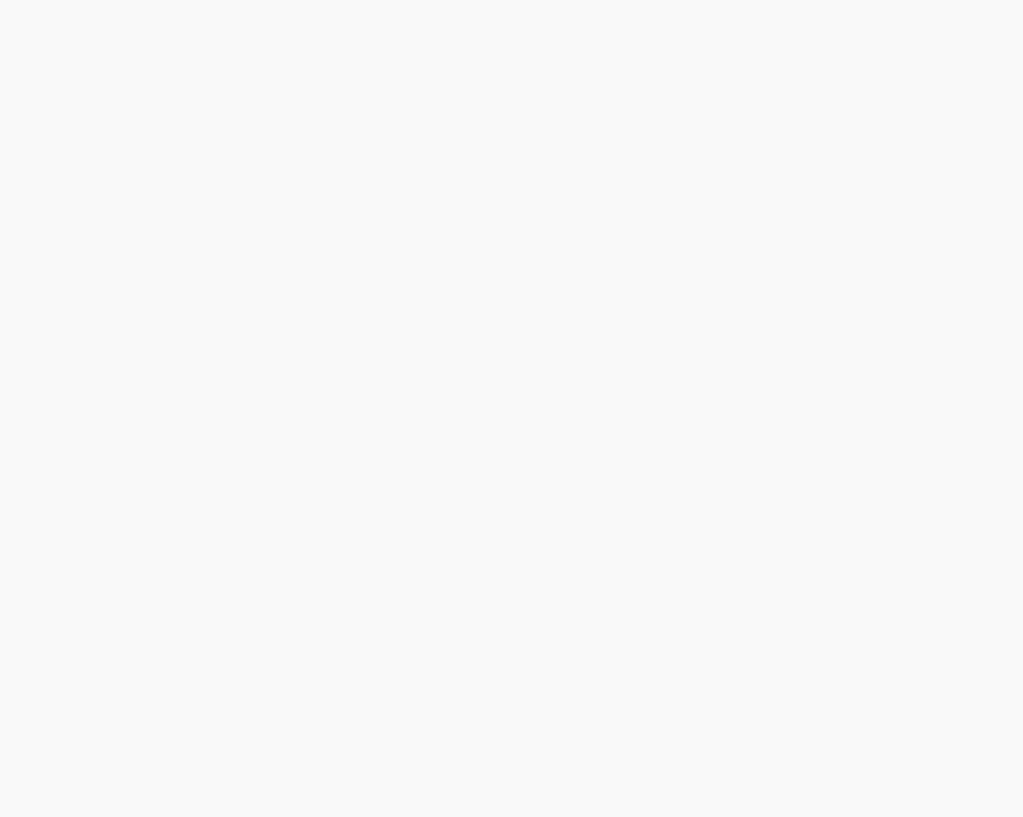
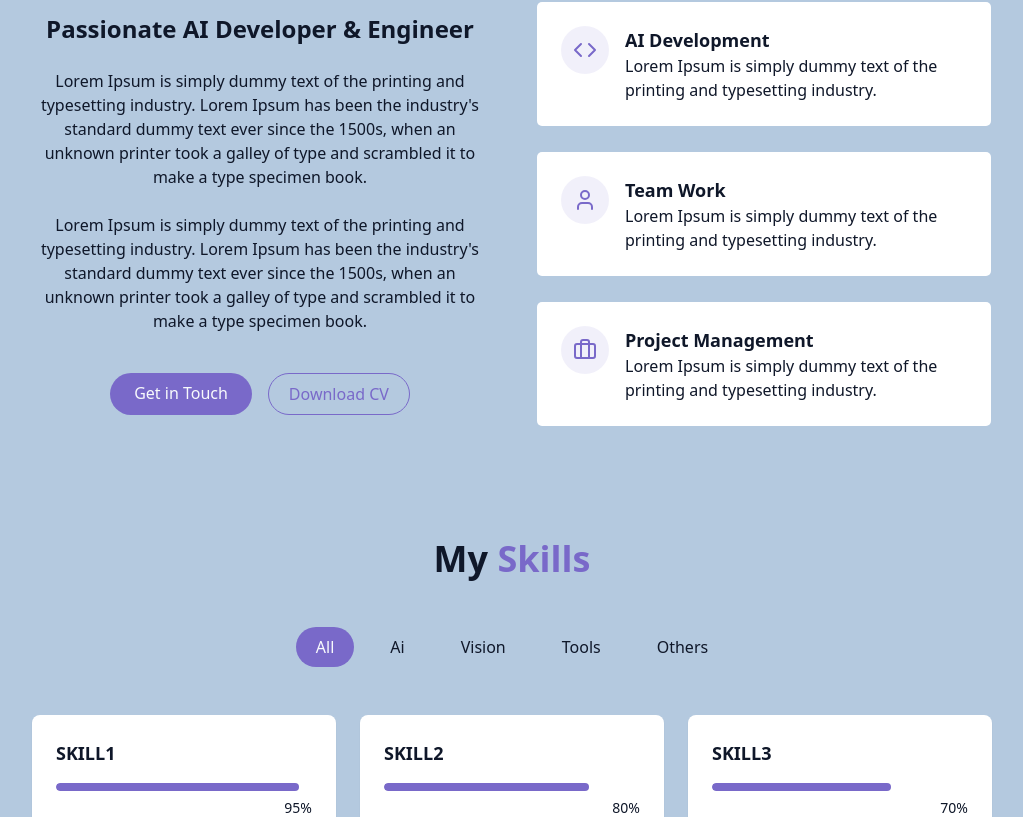
Before and after one commit to WilliamStucchi/WilliamStucchi.github.io, a React (Vite) app: page / in a window 1280 px wide. Shown: the part 983-1800 px from the top of the page, without its empty margins (128-1151 px from the left). Before the commit the page ends 800 px from the top, so only its background shows below. Built offline with nearby package versions, Linux system fonts and the light colour scheme.

Commit message:
Added About section and Skills section

```diff
--- /dev/null
+++ b/src/components/AboutSection.jsx
@@ -0,0 +1,88 @@
+import { cn } from "@/lib/utils"
+import { Briefcase, Code, User } from "lucide-react";
+
+export const AboutSection = () => {
+    return (
+    <section id="about" className="py-24 px-4 relative">
+        <div className="container mx-auto max-w-5xl">
+            <h2 className="text-3xl md:text-4xl font-bold mb-12 text-center">
+                About <span className="text-primary"> Me</span>
+            </h2>
+
+            <div className="grid grid-cols-1 md:grid-cols-2 gap-12 items-center">
+                <div className="space-y-6">
+                    <h3 className="text-2xl font-semibold">Passionate AI Developer & Engineer</h3>
+
+                    <p className="text-muted-foreground">
+                        Lorem Ipsum is simply dummy text of the printing and typesetting industry.
+                    Lorem Ipsum has been the industry's standard dummy text ever since the 1500s,
+                    when an unknown printer took a galley of type and scrambled it to make a type specimen book.
+                    </p>
+
+                    <p className="text-muted-foreground">
+                        Lorem Ipsum is simply dummy text of the printing and typesetting industry.
+                    Lorem Ipsum has been the industry's standard dummy text ever since the 1500s,
+                    when an unknown printer took a galley of type and scrambled it to make a type specimen book.
+                    </p>
+
+                    <div className="flex flex-col sm:flex-row gap-4 pt-4 justify-center">
+                        <a href="#contact" className="cosmic-button">
+                            Get in Touch
+                        </a>
+
+                        <a
+                        href="#contact"
+                        className={cn("px-5 py-2 rounded-full border border-primary",
+                             "text-primary hover:bg-primary/10 transition-colors duration-300")}
+                        >
+                            Download CV
+                        </a>
+                    </div>
+                </div>
+
+                <div className="grid grid-cols-1 gap-6">
+                    <div className="gradient-border p-6 card-hover">
+                        <div className="flex items-start gap-4">
+                            <div className="p-3 rounded-full bg-primary/10">
+                                <Code className="h-6 w-6 text-primary" />
+                            </div>
+                            <div className="text-left">
+                                <h4 className="font-semibold text-lg"> AI Development</h4>
+                                <p className="text-muted-foeground">
+                                    Lorem Ipsum is simply dummy text of the printing and typesetting industry.
+                                </p>
+                            </div>
+                        </div>
+                    </div>
+                    <div className="gradient-border p-6 card-hover">
+                        <div className="flex items-start gap-4">
+                            <div className="p-3 rounded-full bg-primary/10">
+                                <User className="h-6 w-6 text-primary" />
+                            </div>
+                            <div className="text-left">
+                                <h4 className="font-semibold text-lg"> Team Work</h4>
+                                <p className="text-muted-foeground">
+                                    Lorem Ipsum is simply dummy text of the printing and typesetting industry.
+                                </p>
+                            </div>
+                        </div>
+                    </div>
+                    <div className="gradient-border p-6 card-hover">
+                        <div className="flex items-start gap-4">
+                            <div className="p-3 rounded-full bg-primary/10">
+                                <Briefcase className="h-6 w-6 text-primary" />
+                            </div>
+                            <div className="text-left">
+                                <h4 className="font-semibold text-lg"> Project Management</h4>
+                                <p className="text-muted-foeground">
+                                    Lorem Ipsum is simply dummy text of the printing and typesetting industry.
+                                </p>
+                            </div>
+                        </div>
+                    </div>
+                </div>
+            </div>
+        </div>
+    </section>
+    );
+}
--- /dev/null
+++ b/src/components/SkillsSection.jsx
@@ -0,0 +1,81 @@
+import { cn } from "@/lib/utils";
+import { useState } from "react";
+
+/* List of skills I have */
+const skills = [
+    // AI
+    {name: "SKILL1", level: 95, category: "ai"},
+    {name: "SKILL2", level: 80, category: "ai"},
+
+    // Vision
+    {name: "SKILL3", level: 70, category: "vision"},
+
+    // Tools
+    {name: "SKILL4", level: 90, category: "tools"},
+    {name: "SKILL5", level: 70, category: "tools"},
+
+    // Others
+
+    {name: "SKILL6", level: 90, category: "others"},
+    {name: "SKILL7", level: 70, category: "others"}
+];
+
+const categories = ["all", "ai", "vision", "tools", "others"];
+
+export const SkillsSection = () => {
+    const [activeCategory, setActiveCategory] = useState("all");
+    const filteredSkills = skills.filter(
+        (skill) => activeCategory === "all" || skill.category === activeCategory
+    );
+
+    return (
+        <section id="skills" className="py-4 px-4 relative bg-secondary/30">
+            <div className="container mx-auto max-w-5xl">
+                <h2 className="text-3xl md:text-4xl font-bold mb-12 text-center">
+                    My <span className="text-primary"> Skills</span>
+                </h2>
+
+                <div className="flex flex-wrap justify-center gap-4 mb-12">
+                    {categories.map((category, key) => (
+                        <button key={key}
+                        className={cn(
+                            "px-5 py-2 rounded-full transition-colors duration-300 capitalize",
+                            activeCategory === category
+                                ? "bg-primary text-primary-foreground"
+                                : "bg-secondary/70 text-foreground hover:bd-secondary"
+                        )}
+                        onClick={() => setActiveCategory(category)}>
+                            {category}
+                        </button>
+                    ))}
+                </div>
+
+                <div className="grid grid-cols-1 sm:grid-cols2 lg:grid-cols-3 gap-6">
+                    {filteredSkills.map((skill, key) => (
+                       <div
+                       key={key}
+                       className="bg-card p-6 rounded-lg shadow-xs card-hover">
+
+                            <div className="text-left mb-4">
+                                <h3 className="font-semibold text-lg">
+                                    {skill.name}
+                                </h3>
+                            </div>
+
+                            {/*TODO: change cards from BAR to STORY*/}
+                            <div className="w-full bg-secondary/50 h-2 rounded-full overflow-hidden">
+                                <div className="bg-primary h-2 rounded-full origin-left animate-[grow1.5s_ease-out]"
+                                style={{width: skill.level + "%"}}/>
+                            </div>
+                            <div className="text-right mt-1">
+                                <span className="text-sm text-muted-foreground">
+                                    {skill.level}%
+                                </span>
+                            </div>
+                       </div>
+                    ))};
+                </div>
+            </div>
+        </section>
+    );
+}
--- a/src/index.css
+++ b/src/index.css
@@ -74,7 +74,7 @@
 
 @layer base {
   :root {
-    --background: 210 40% 98%;
+    --background: 210 40% 79%; /* 210 40% 98%; */
     --foreground: 222 47% 11%;
 
     --card: 0 0% 100%;
--- a/src/pages/Home.jsx
+++ b/src/pages/Home.jsx
@@ -2,6 +2,8 @@
 import { StarBackground } from "@/components/StarBackground";
 import { Navbar } from "@/components/Navbar";
 import { HeroSection } from "@/components/HeroSection";
+import { AboutSection } from "@/components/AboutSection";
+import { SkillsSection } from "@/components/SkillsSection";
 
 export const Home = () => {
     return <div className="min-h-screen bg-background text-foreground overflow-x-hidden">
@@ -17,6 +19,8 @@
         {/* Main Content */}
         <main>
             <HeroSection />
+            <AboutSection />
+            <SkillsSection />
         </main>
 
         {/* Footer */}
```
